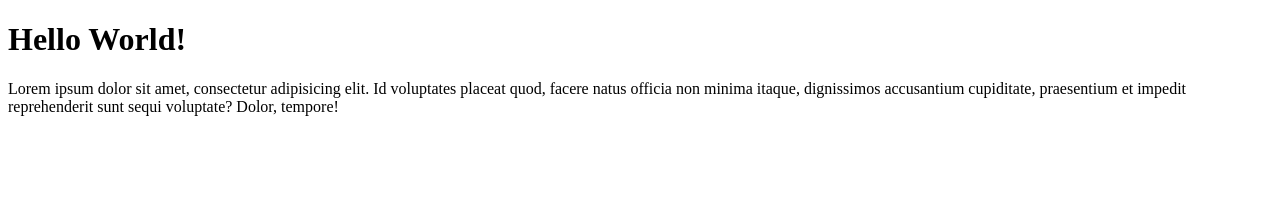
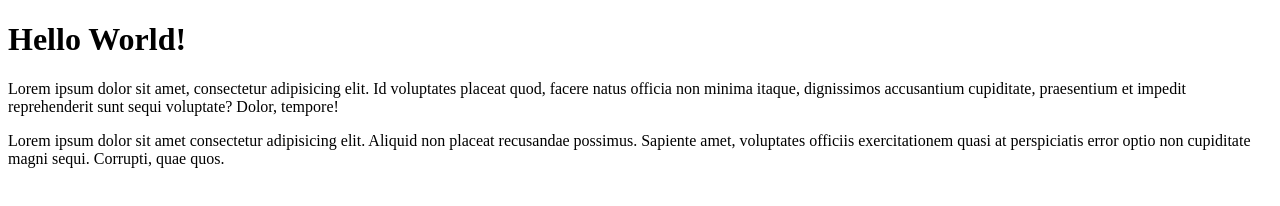
Before and after one commit to Kbruce12/branching, a plain HTML site: page index.html in a window 1280 px wide. Drawn offline with Linux system fonts and the light colour scheme.

Commit message:
added article

```diff
--- a/index.html
+++ b/index.html
@@ -9,5 +9,8 @@
 <body>
 	<h1>Hello World!</h1>
 	<p>Lorem ipsum dolor sit amet, consectetur adipisicing elit. Id voluptates placeat quod, facere natus officia non minima itaque, dignissimos accusantium cupiditate, praesentium et impedit reprehenderit sunt sequi voluptate? Dolor, tempore!</p>
+	<article class="featureBranch">
+		<p>Lorem ipsum dolor sit amet consectetur adipisicing elit. Aliquid non placeat recusandae possimus. Sapiente amet, voluptates officiis exercitationem quasi at perspiciatis error optio non cupiditate magni sequi. Corrupti, quae quos.</p>
+	</article>
 </body>
 </html>
```
